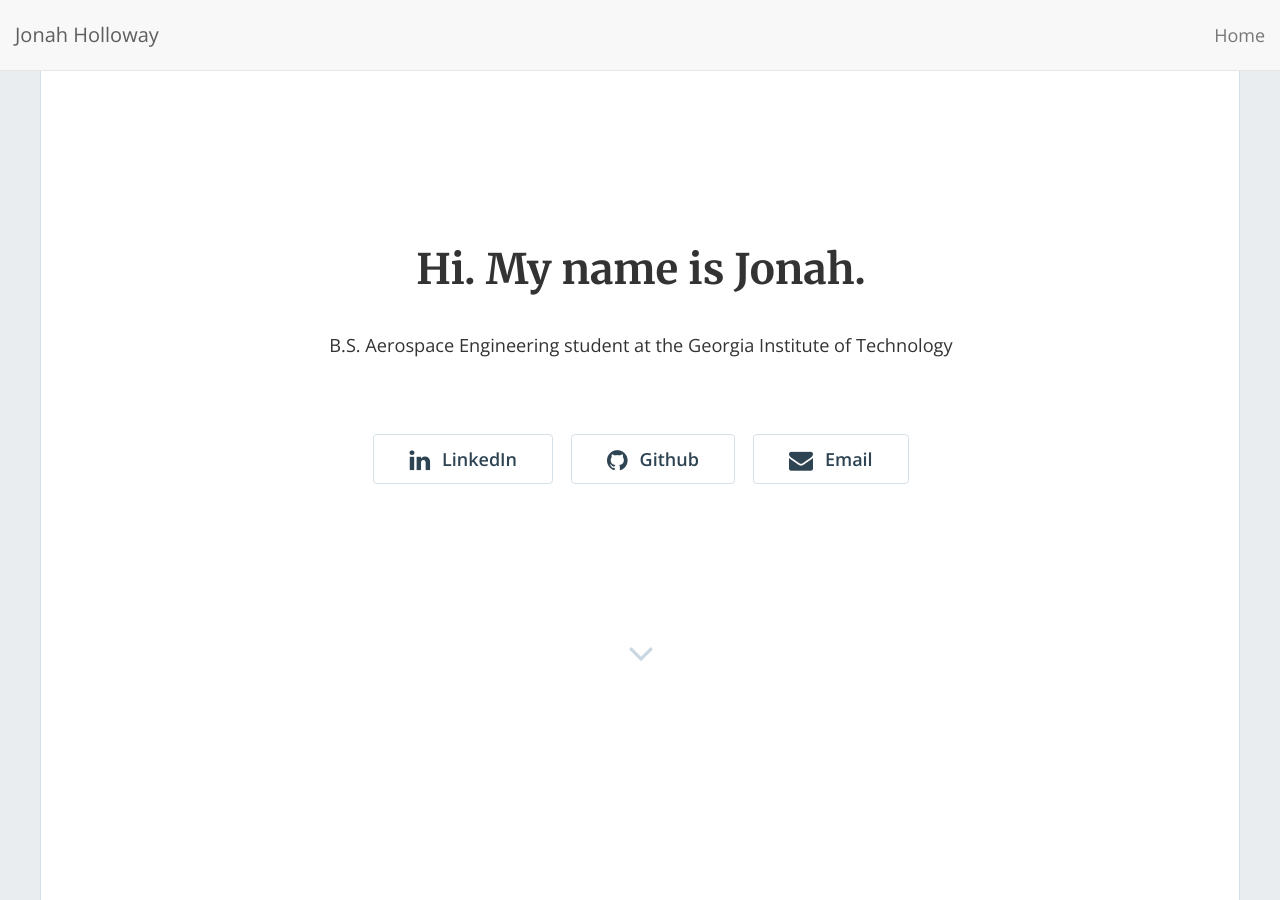
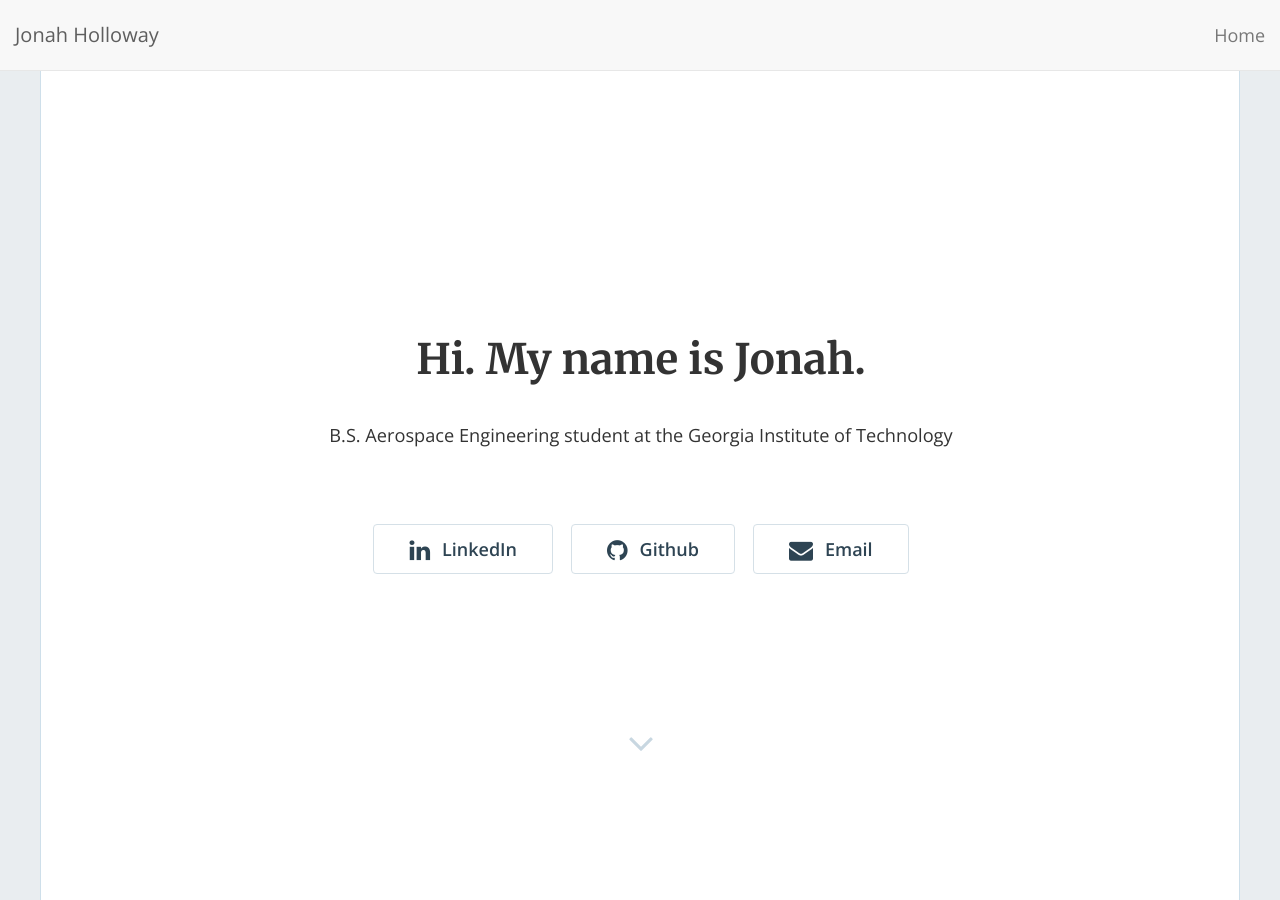
Before and after one commit to jonahholloway/jonahholloway.github.io, a Jekyll site: the page built from index.html, in a window 1280 px wide and 900 px high. Built offline with Jekyll 4.4.1, drawn with Linux system fonts in a browser that asks for light colours; nearby versions of some CDN libraries; the list of posts is cut into pages by our own code.

Commit message:
Update style.scss

```diff
--- a/css/style.scss
+++ b/css/style.scss
@@ -132,7 +132,7 @@ button.btn, input.btn {
 	2.0 Home Hero
 --------------------------------------------------------------*/
 .hero-container {
-  min-height: 100vh;
+  min-height: 120vh;
   display: flex;
   flex-direction: column;
   align-items: center;
```
